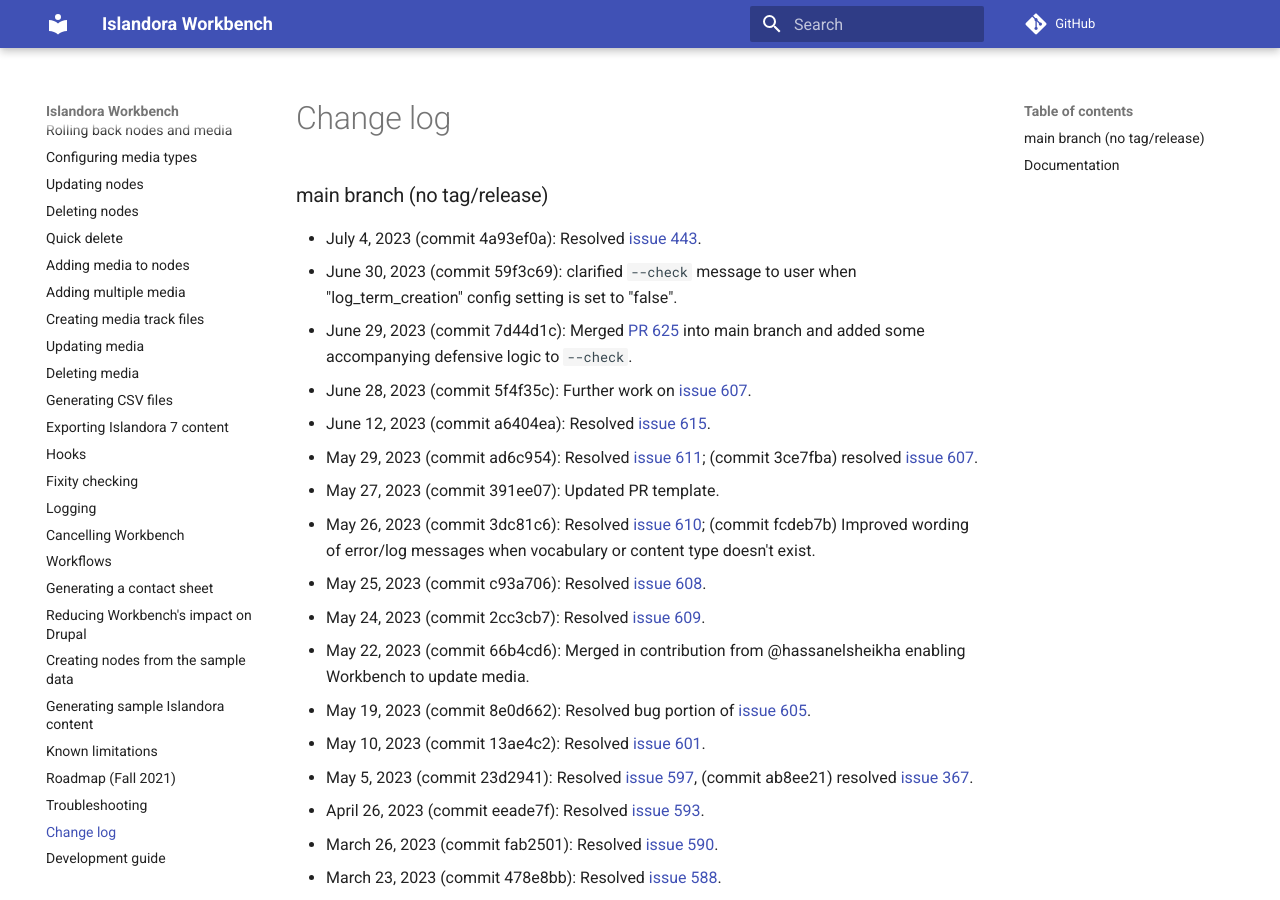
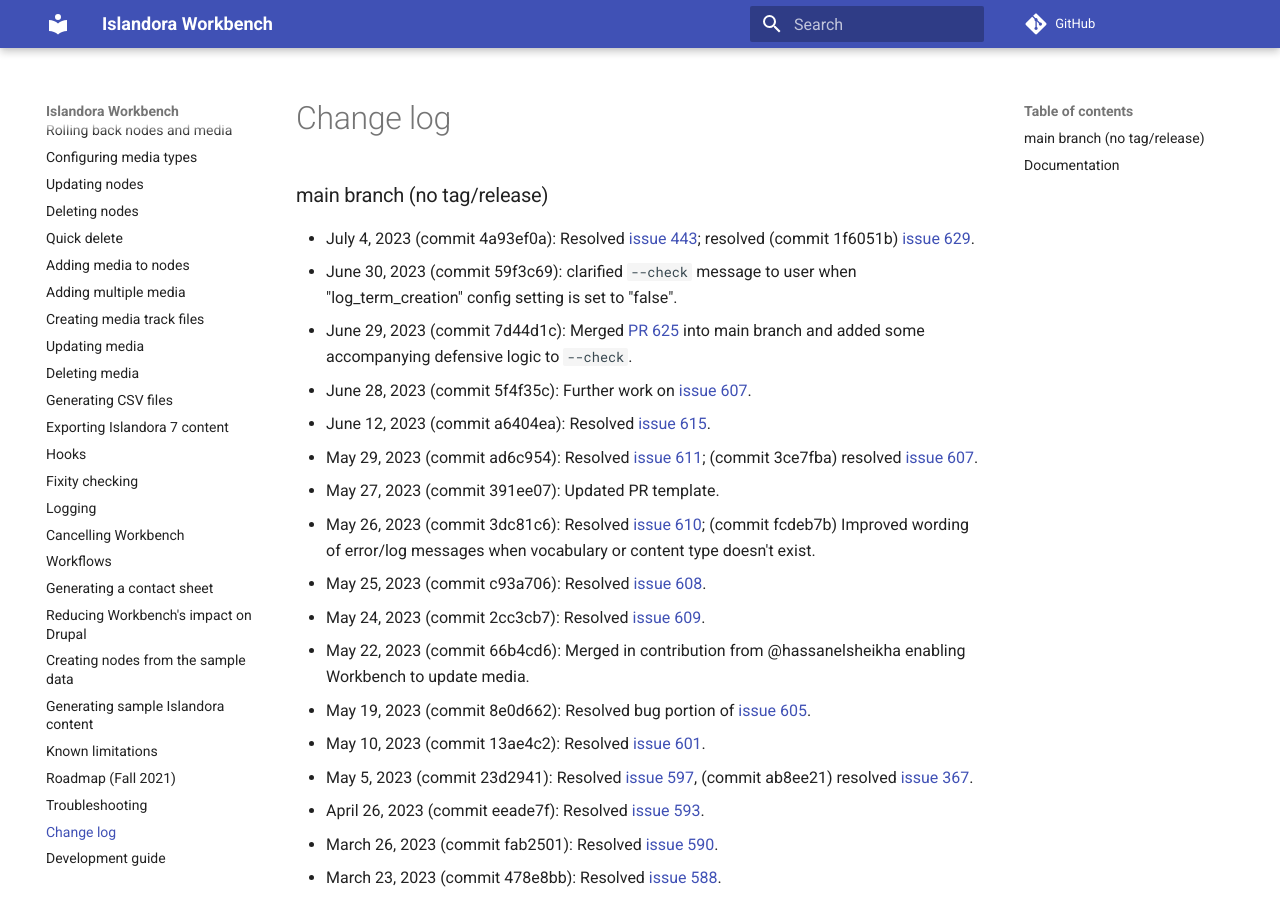
Before and after one commit to mjordan/islandora_workbench_docs, an MkDocs documentation site: the page built from docs/changelog.md, in a window 1280 px wide and 900 px high. Built offline with MkDocs 1.6.1 and Material for MkDocs 9.7.7, drawn with Linux system fonts in a browser that asks for light colours; comment, search, counter and statistics services are not loaded.

Commit message:
Updated changelog.

```diff
--- a/docs/changelog.md
+++ b/docs/changelog.md
@@ -1,6 +1,6 @@
 ### main branch (no tag/release)
 
-* July 4, 2023 (commit 4a93ef0a): Resolved [issue 443](https://github.com/mjordan/islandora_workbench/issues/443).
+* July 4, 2023 (commit 4a93ef0a): Resolved [issue 443](https://github.com/mjordan/islandora_workbench/issues/443); resolved (commit 1f6051b) [issue 629](https://github.com/mjordan/islandora_workbench/issues/629).
 * June 30, 2023 (commit 59f3c69): clarified `--check` message to user when "log_term_creation" config setting is set to "false".
 * June 29, 2023 (commit 7d44d1c): Merged [PR 625](https://github.com/mjordan/islandora_workbench/pull/625) into main branch and added some accompanying defensive logic to `--check`.
 * June 28, 2023 (commit 5f4f35c): Further work on [issue 607](https://github.com/mjordan/islandora_workbench/issues/607).
```
